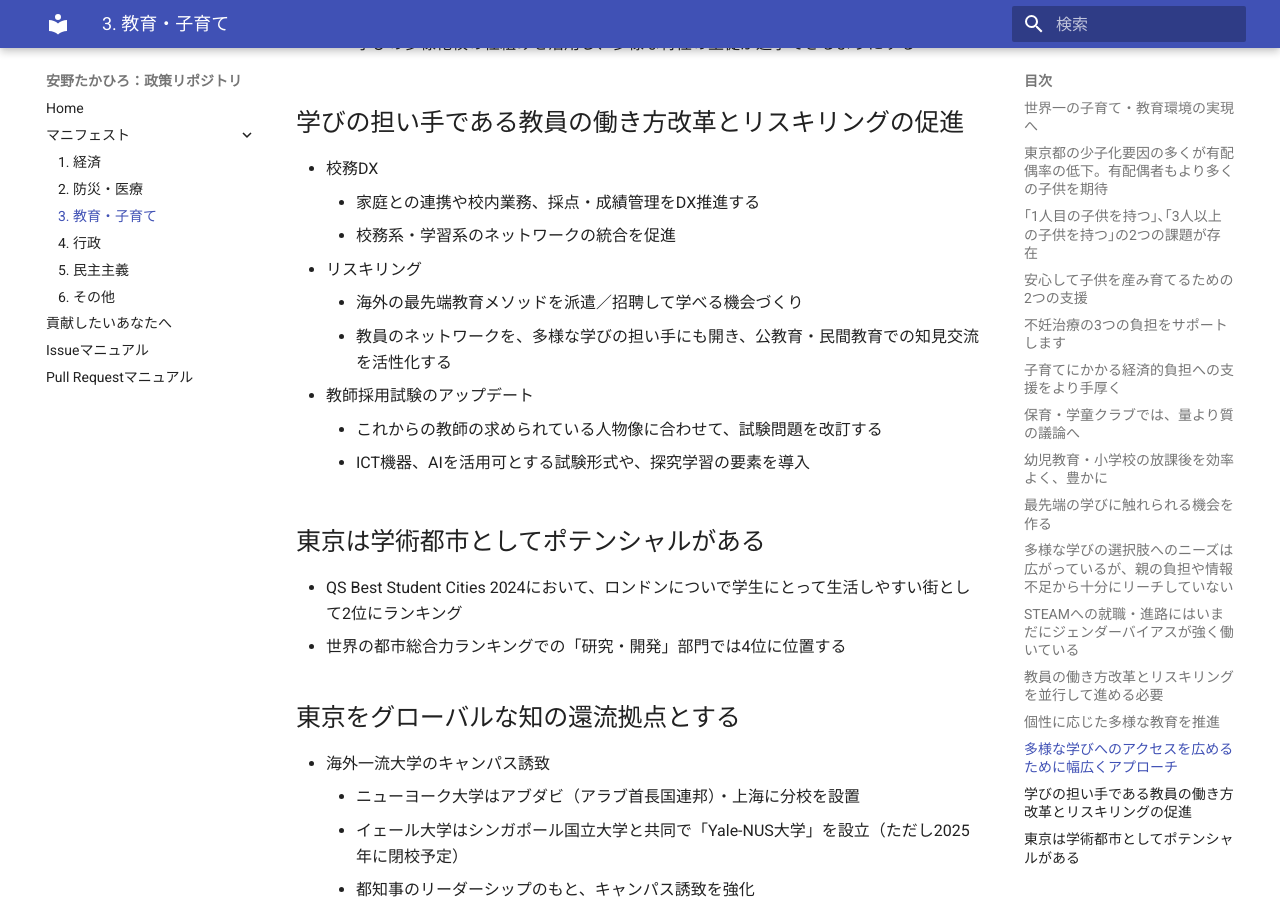
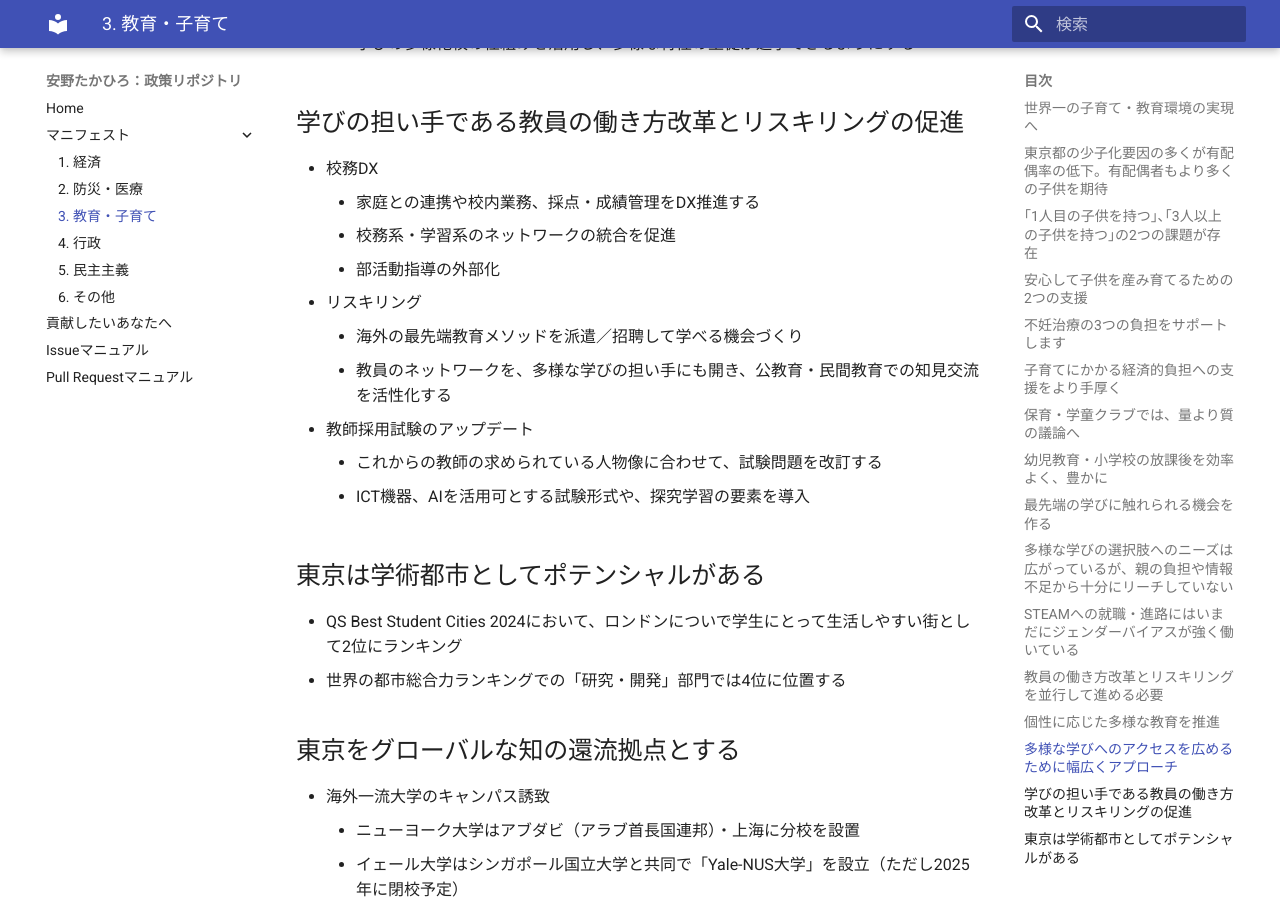
Before and after one commit to takahiroanno2024/election2024, an MkDocs documentation site: the page built from docs/manifest/education.md, in a window 1280 px wide and 900 px high, scrolled down 6695 px. Built offline with MkDocs 1.6.1 and Material for MkDocs 9.7.7, drawn with Linux system fonts in a browser that asks for light colours.

Commit message:
Update education.md
教員志望でしたがあきらめた口です。一週間平均64時間働いている先生の負担を少しでも減らしてほしいです。できれば給特法に対抗する条例も作っていただきたいです。まずは予算の多い東京からできることなのではないでしょうか。
https://www.jtu-net.or.jp/news/2021hatarakikatacyousa/

```diff
--- a/docs/manifest/education.md
+++ b/docs/manifest/education.md
@@ -167,6 +167,7 @@
 - 校務DX
     - 家庭との連携や校内業務、採点・成績管理をDX推進する
     - 校務系・学習系のネットワークの統合を促進
+    - 部活動指導の外部化
 - リスキリング
     - 海外の最先端教育メソッドを派遣／招聘して学べる機会づくり
     - 教員のネットワークを、多様な学びの担い手にも開き、公教育・民間教育での知見交流を活性化する
```
